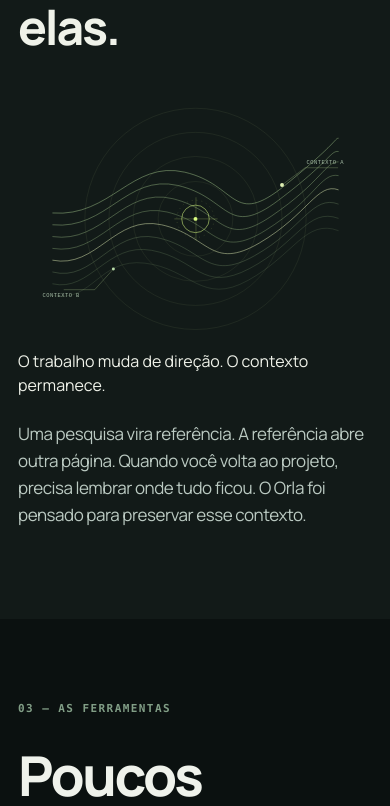
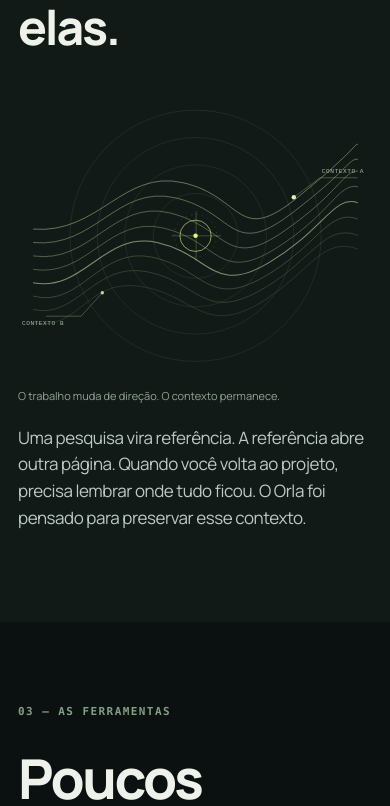
Before and after one commit to jhonatan-oliveiradev/orla-browser, a Next.js app in the folder website/: page / in a window 390 px wide. Shown: the part 2731-3537 px from the top of the page. Built offline with nearby package versions, Linux system fonts and the light colour scheme.

Commit message:
feat(site): art-direct vector coastal diagram across breakpoints

```diff
--- a/website/app/site-v2.css
+++ b/website/app/site-v2.css
@@ -745,3 +745,17 @@ html { scroll-padding-top: 100px; }
 @media (prefers-reduced-motion: reduce) {
   .stage-perspective, .scene-transition, .hero-scene-button > span { transition: none !important; animation: none !important; }
 }
+
+
+/* Authored coastal cartography. SVG linework is product identity, not stock art. */
+.interlude-bottom { align-items: center; gap: clamp(20px, 4vw, 70px); }
+.coast-emblem { width: 100%; min-width: 0; margin: 0; }
+.coast-emblem svg { width: min(100%, 620px); height: auto; display: block; overflow: visible; }
+.coast-emblem figcaption { margin-top: 4px; color: #91a692; font-size: 12px; line-height: 1.5; }
+.interlude-inner h2 { position: relative; z-index: 1; }
+.interlude-bottom > p { max-width: 29ch; }
+@media (max-width: 620px) {
+  .coast-emblem { margin-inline: -24px; width: calc(100% + 48px); }
+  .coast-emblem figcaption { padding-inline: 24px; font-size: 11px; }
+  .interlude-bottom > p { max-width: 45ch; }
+}
```
